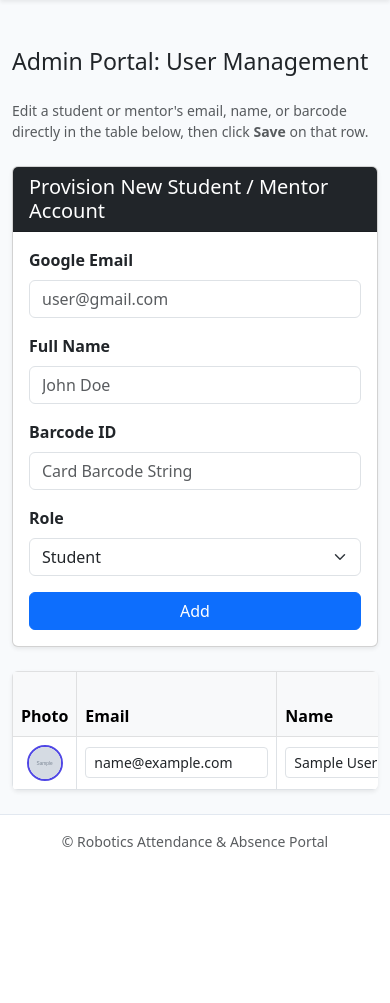
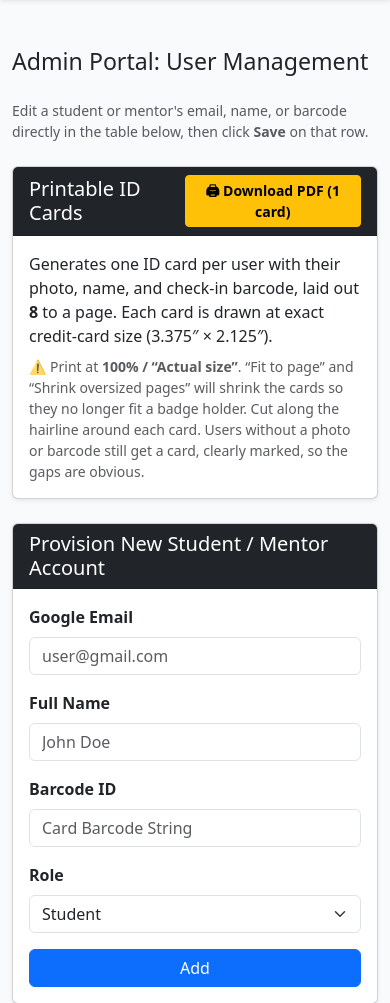
Before and after one commit to gmanandmarbles/attendance-portal, a Flask app: page /admin/users in a window 390 px wide. Shown: the part 72-1075 px from the top of the page. Before the commit the page ends 919 px from the top, so only its background shows below. Run offline with Flask 3, Linux system fonts and the light colour scheme; the visitor is signed in with stand-in values (Sample User, id 1); tables that the repository leaves empty hold one stand-in row (values such as "Sample post"); grey boxes marked "Sample" are stand-in pictures.

Commit message:
Add downloadable credit-card sized ID cards for admins
Adds an admin-only printable badge sheet at /admin/id-cards.pdf with one
ID card per user: photo, name, and their check-in barcode.

Each card is drawn at exactly ISO/IEC 7810 ID-1 (3.375in x 2.125in), the
same size as a credit card, 8 to a US Letter page, with no scaling
anywhere in the output so a sheet printed at 100% comes out true size.

Notes:
- Code 128 barcodes, laid out by hand for exact fit across the card with
  the spec's 10-module quiet zones. Barcodes too long to fit above the
  0.6pt scannable module width are flagged in the page 1 margin instead
  of being drawn too narrow to read, and the human-readable code is
  always printed beneath the bars.
- Photos are cover-cropped square and EXIF-rotated so phone photos aren't
  sideways, and a missing/unreadable photo falls back to initials.
- The admin UI warns that printing must be at actual size, since that is
  what keeps the cards credit-card sized.

Requires reportlab and Pillow.

```diff
--- a/app.py
+++ b/app.py
@@ -13,7 +13,7 @@ from zoneinfo import ZoneInfo
 from functools import wraps
 from flask import (
     Flask, render_template, redirect, url_for,
-    request, session, flash, jsonify, send_from_directory, abort
+    request, session, flash, jsonify, send_from_directory, abort, Response
 )
 from flask_sqlalchemy import SQLAlchemy
 from sqlalchemy.exc import IntegrityError
@@ -21,6 +21,13 @@ from authlib.integrations.flask_client import OAuth
 from werkzeug.utils import secure_filename
 from werkzeug.middleware.proxy_fix import ProxyFix
 from dotenv import load_dotenv
+from reportlab.graphics.barcode import code128
+from reportlab.lib.pagesizes import LETTER
+from reportlab.lib.units import inch
+from reportlab.lib.utils import ImageReader
+from reportlab.pdfbase import pdfmetrics
+from reportlab.pdfgen.canvas import Canvas
+from PIL import Image, ImageOps
 
 load_dotenv()
 
@@ -1082,6 +1089,443 @@ def admin_logs():
     )
 
 # ==========================================
+# ID CARD / BADGE PDF (ADMIN)
+# ==========================================
+# Prints every user as a printable badge: photo, name and check-in barcode.
+# Each badge is drawn at exactly ISO/IEC 7810 ID-1 size (3.375in x 2.125in),
+# the same dimensions as a normal credit card, so a trimmed card is a real card.
+# Nothing is scaled, so printing the sheet at 100% keeps that size exact.
+
+ID_CARD_WIDTH = 3.375 * inch        # 243.0 pt - ISO/IEC 7810 ID-1 ("credit card")
+ID_CARD_HEIGHT = 2.125 * inch       # 153.0 pt
+
+BADGE_PAGE = LETTER                 # US Letter, 612 x 792 pt
+BADGE_MARGIN_X = 0.5 * inch         # 36 pt left and right
+BADGE_MARGIN_TOP = 0.85 * inch      # 61.2 pt - leaves room for the print note
+BADGE_MARGIN_BOTTOM = 0.5 * inch    # 36 pt
+BADGE_COLUMNS = 2
+BADGE_ROWS = 4                      # 8 badges per sheet
+BADGE_PER_PAGE = BADGE_COLUMNS * BADGE_ROWS
+BADGE_CARD_PADDING = 9.0
+
+# Geometry inside one card, measured up from the card's bottom-left corner.
+BADGE_PHOTO_SIZE = 78.0
+BADGE_BARCODE_HEIGHT = 38.0
+BADGE_BARCODE_TEXT_SIZE = 8.0
+BADGE_NAME_SIZE = 12.5
+BADGE_NAME_LEADING = 14.0
+BADGE_NAME_MAX_LINES = 3
+BADGE_TEXT_GAP = 22.0              # card floor to the bottom of the barcode
+BADGE_PHOTO_GAP = 6.0              # barcode to portrait
+BADGE_MIN_TEXT_SIZE = 5.0          # never shrink the printed code below this
+
+BARCODE_QUIET_MODULES = 10          # Code 128's minimum quiet zone, in modules
+MIN_BARCODE_MODULE_WIDTH = 0.6      # pt (~0.21 mm); the Code 128 floor is ~0.54 pt
+
+
+def _card_layout(x, y):
+    """Every position inside one badge, given the card's bottom-left corner (x, y).
+
+    Stacked from the bottom up: the barcode's human-readable code, then the bars,
+    then the portrait, so nothing can be drawn on top of anything else."""
+    pad = BADGE_CARD_PADDING
+    text_baseline = y + pad + 2
+    bars_y = y + BADGE_TEXT_GAP
+    photo_x = x + pad
+    photo_y = bars_y + BADGE_BARCODE_HEIGHT + BADGE_PHOTO_GAP
+    name_x = photo_x + BADGE_PHOTO_SIZE + pad
+    return {
+        "text_baseline": text_baseline,
+        "bars_y": bars_y,
+        "photo_x": photo_x,
+        "photo_y": photo_y,
+        "photo_size": BADGE_PHOTO_SIZE,
+        "name_x": name_x,
+        "name_width": (x + ID_CARD_WIDTH - pad) - name_x,
+    }
+
+
+def _pdf_safe(text):
+    """Flatten text to something reportlab's built-in WinAnsi fonts can actually draw.
+    Photos and names come from user-supplied data, so a stray emoji or non-Latin
+    character would otherwise render as a black box or break the whole sheet."""
+    out = []
+    for ch in text or "":
+        if ord(ch) < 32 or ord(ch) == 127:
+            continue
+        try:
+            ch.encode("cp1252")
+        except UnicodeEncodeError:
+            ch = "?"
+        out.append(ch)
+    return " ".join("".join(out).split())
+
+
+def _wrap_lines(text, font_name, font_size, max_width, max_lines):
+    """Greedy word wrap for the name column.
+
+    Words too long to fit the column on their own (a long surname, or an email used
+    as a name) are split mid-word rather than allowed to run off the card, and
+    anything still dropped to stay within max_lines is marked with an ellipsis."""
+
+    def fits(candidate):
+        return pdfmetrics.stringWidth(candidate, font_name, font_size) <= max_width
+
+    # Reduce the text to the smallest pieces that each fit on a line.
+    atoms = []
+    for word in text.split():
+        if fits(word):
+            atoms.append(word)
+            continue
+        chunk = ""
+        for ch in word:
+            if chunk and not fits(chunk + ch):
+                atoms.append(chunk)
+                chunk = ch
+            else:
+                chunk += ch
+        if chunk:
+            atoms.append(chunk)
+
+    lines = []
+    current = ""
+    leftover = 0
+
+    for index, atom in enumerate(atoms):
+        candidate = atom if not current else f"{current} {atom}"
+        if current and not fits(candidate):
+            lines.append(current)
+            current = atom
+        else:
+            current = candidate
+        # current is still unplaced here, so hitting the line limit drops it.
+        if len(lines) == max_lines:
+            leftover = len(atoms) - index
+            break
+    else:
+        if current:
+            lines.append(current)
+
+    if leftover and lines:
+        last = lines[-1]
+        if not fits(last + "…") and " " in last:
+            trimmed = last.rsplit(" ", 1)[0]
+            if trimmed and fits(trimmed + "…"):
+                last = trimmed
+        # Drop trailing characters, not whole words, so a single unbroken word
+        # still gets marked as cut off.
+        while last and not fits(last + "…"):
+            last = last[:-1]
+        lines[-1] = last + "…"
+
+    return lines
+
+
+def _fit_text_font(text, font_name, max_size, max_width, min_size):
+    """Largest size at or below max_size that keeps text on one line, never below min_size."""
+    if not text:
+        return max_size
+    width = pdfmetrics.stringWidth(text, font_name, max_size)
+    if width <= max_width:
+        return max_size
+    return max(min_size, max_size * (max_width / width))
+
+
+def _truncate_to_width(text, font_name, font_size, max_width):
+    """Drop trailing characters (marked with an ellipsis) until the text fits one line."""
+    if pdfmetrics.stringWidth(text, font_name, font_size) <= max_width:
+        return text
+    trimmed = text
+    while trimmed and pdfmetrics.stringWidth(trimmed + "…", font_name, font_size) > max_width:
+        trimmed = trimmed[:-1]
+    return (trimmed + "…") if trimmed else ""
+
+
+def _code128_symbol(value, max_width):
+    """Validate a value and work out the geometry of its Code 128 symbol.
+
+    Returns (pattern, module_width, is_scannable). `pattern` is None when the value
+    can't be represented in Code 128 at all."""
+    try:
+        symbol = code128.Code128(value=value)
+        symbol.validate()
+        symbol.encode()   # populates the encoded symbols that decompose() reads
+        pattern = symbol.decompose()
+    except Exception:
+        return None, 0.0, False
+
+    modules = 0
+    for ch in pattern:
+        if "a" <= ch <= "f":
+            modules += ord(ch) - 96          # space, 1 to 6 modules wide
+        elif "A" <= ch <= "F":
+            modules += ord(ch) - 64          # bar, 1 to 6 modules wide
+
+    total = modules + (2 * BARCODE_QUIET_MODULES)
+    if total <= 0:
+        return None, 0.0, False
+
+    module_width = max_width / total
+    return pattern, module_width, module_width >= MIN_BARCODE_MODULE_WIDTH
+
+
+def _is_code128_encodable(value):
+    """Code 128 covers the full ASCII range but nothing else, and control characters
+    would produce a symbol no scanner should ever read. Anything outside printable
+    ASCII is shown as text instead of drawn as a barcode that wouldn't match the kiosk."""
+    return bool(value) and all(32 <= ord(ch) <= 126 for ch in value)
+
+
+def _draw_code128(pdf, value, x, y, max_width, height):
+    """Draw a Code 128 symbol with its bottom-left corner at (x, y), fitted to max_width.
+    The quiet zones are drawn inside max_width so the bars never touch the card edge."""
+    pattern, module_width, scannable = _code128_symbol(value, max_width)
+    if pattern is None:
+        return False
+
+    cursor = x + (BARCODE_QUIET_MODULES * module_width)
+    pdf.setFillColorRGB(0.04, 0.06, 0.10)
+    for ch in pattern:
+        if "a" <= ch <= "f":
+            cursor += (ord(ch) - 96) * module_width
+        elif "A" <= ch <= "F":
+            bar_width = (ord(ch) - 64) * module_width
+            pdf.rect(cursor, y, bar_width, height, stroke=0, fill=1)
+            cursor += bar_width
+
+    return scannable
+
+
+def _load_card_photo(photo_url):
+    """Load a user's photo, cropped square and downscaled for the badge. Returns a
+    reportlab ImageReader, or None if there's no photo or it can't be read."""
+    if not photo_url:
+        return None
+
+    upload_dir = os.path.abspath(app.config['UPLOAD_FOLDER'])
+    path = os.path.abspath(os.path.join(upload_dir, os.path.basename(photo_url)))
+    # A stored photo_url must never be able to point outside the upload folder.
+    if os.path.commonpath([path, upload_dir]) != upload_dir:
+        return None
+
+    try:
+        with Image.open(path) as src:
+            src.load()
+            # Phone photos store rotation in EXIF; without this the face ends up sideways.
+            image = ImageOps.exif_transpose(src) or src
+
+            side = min(image.size)
+            if side <= 0:
+                return None
+            # Crop from slightly above centre so heads survive a portrait-to-square trim.
+            left = (image.width - side) // 2
+            top = int((image.height - side) * 0.30)
+            image = image.crop((left, top, left + side, top + side))
+
+            image = image.convert("RGB").resize((400, 400), Image.LANCZOS)
+            buffer = io.BytesIO()
+            image.save(buffer, format="JPEG", quality=88, optimize=True)
+            buffer.seek(0)
+            return ImageReader(buffer)
+    except Exception:
+        app.logger.warning("Could not read photo %s for an ID card; using a placeholder.", photo_url)
+        return None
+
+
+def _initials(name):
+    """Up to two initials for the placeholder portrait."""
+    parts = [p for p in (name or "").split() if p]
+    if not parts:
+        return "?"
+    if len(parts) == 1:
+        return parts[0][0].upper()
+    return (parts[0][0] + parts[-1][0]).upper()
+
+
+def _badge_grid():
+    """Bottom-left corner of every badge slot on the sheet, row by row."""
+    page_width, page_height = BADGE_PAGE
+    usable_w = page_width - (2 * BADGE_MARGIN_X)
+    usable_h = page_height - BADGE_MARGIN_TOP - BADGE_MARGIN_BOTTOM
+    col_gap = (usable_w - (BADGE_COLUMNS * ID_CARD_WIDTH)) / (BADGE_COLUMNS - 1)
+    row_gap = (usable_h - (BADGE_ROWS * ID_CARD_HEIGHT)) / (BADGE_ROWS - 1)
+
+    slots = []
+    for row in range(BADGE_ROWS):
+        for col in range(BADGE_COLUMNS):
+            x = BADGE_MARGIN_X + (col * (ID_CARD_WIDTH + col_gap))
+            y = BADGE_MARGIN_BOTTOM + (row * (ID_CARD_HEIGHT + row_gap))
+            slots.append((x, y))
+    return slots
+
+
+def _draw_badge_sheet_notes(pdf, unscannable):
+    """The note above the first row of cards. The grid is identical on every page, so
+    this never shifts a card out of alignment. `unscannable` lists the barcode values
+    that are too long to fit at a width a scanner can read."""
+    pdf.setFont("Helvetica", 7)
+    pdf.setFillColorRGB(0.42, 0.47, 0.55)
+    pdf.drawString(
+        BADGE_MARGIN_X,
+        BADGE_PAGE[1] - (BADGE_MARGIN_TOP - 12),
+        "ID cards are credit-card sized - print at 100% / \"Actual size\". "
+        "Do not use \"Fit to page\" or \"Shrink oversized pages\"."
+    )
+
+    if unscannable:
+        pdf.setFillColorRGB(0.72, 0.15, 0.15)
+        pdf.drawString(
+            BADGE_MARGIN_X,
+            BADGE_PAGE[1] - (BADGE_MARGIN_TOP - 22),
+            f"{len(unscannable)} barcode(s) are too long to fit at a scannable width - "
+            "key in the printed code below the bars, or shorten the barcode."
+        )
+
+
+def _draw_id_card(pdf, user, x, y):
+    """Draw one credit-card-sized badge with its bottom-left corner at (x, y)."""
+    display_name = _pdf_safe(user.name) or _pdf_safe(user.email)
+    barcode_value = _pdf_safe(user.barcode)
+    role = _pdf_safe(user.role).upper()
+    box = _card_layout(x, y)
+
+    pad = BADGE_CARD_PADDING
+    text_baseline = box["text_baseline"]
+    bars_y = box["bars_y"]
+    photo_x = box["photo_x"]
+    photo_y = box["photo_y"]
+    name_x = box["name_x"]
+    name_width = box["name_width"]
+
+    pdf.saveState()
+
+    # Card face. The hairline doubles as the cut guide.
+    pdf.setFillColorRGB(1, 1, 1)
+    pdf.setStrokeColorRGB(0.78, 0.82, 0.88)
+    pdf.setLineWidth(0.6)
+    pdf.rect(x, y, ID_CARD_WIDTH, ID_CARD_HEIGHT, stroke=1, fill=1)
+
+    # Portrait
+    photo = _load_card_photo(user.photo_url)
+    if photo is not None:
+        pdf.drawImage(photo, photo_x, photo_y, BADGE_PHOTO_SIZE, BADGE_PHOTO_SIZE)
+        pdf.setStrokeColorRGB(0.78, 0.82, 0.88)
+        pdf.setLineWidth(0.6)
+        pdf.rect(photo_x, photo_y, BADGE_PHOTO_SIZE, BADGE_PHOTO_SIZE, stroke=1, fill=0)
+    else:
+        pdf.setFillColorRGB(0.93, 0.95, 0.97)
+        pdf.setStrokeColorRGB(0.80, 0.84, 0.90)
+        pdf.rect(photo_x, photo_y, BADGE_PHOTO_SIZE, BADGE_PHOTO_SIZE, stroke=1, fill=1)
+        pdf.setFillColorRGB(0.55, 0.60, 0.68)
+        pdf.setFont("Helvetica-Bold", 26)
+        pdf.drawCentredString(
+            photo_x + (BADGE_PHOTO_SIZE / 2),
+            photo_y + (BADGE_PHOTO_SIZE / 2) - 9,
+            _initials(display_name)
+        )
+
+    # Name, optically centred against the portrait
+    lines = _wrap_lines(display_name, "Helvetica-Bold", BADGE_NAME_SIZE, name_width, BADGE_NAME_MAX_LINES)
+    first_baseline = photo_y + ((BADGE_PHOTO_SIZE - (len(lines) * BADGE_NAME_LEADING)) / 2) + (BADGE_NAME_LEADING * 0.75)
+    pdf.setFillColorRGB(0.06, 0.09, 0.16)
+    pdf.setFont("Helvetica-Bold", BADGE_NAME_SIZE)
+    for offset, line in enumerate(lines):
+        pdf.drawString(name_x, first_baseline - (offset * BADGE_NAME_LEADING), line)
+
+    if role:
+        pdf.setFont("Helvetica", 7)
+        pdf.setFillColorRGB(0.42, 0.47, 0.55)
+        pdf.drawString(name_x, photo_y - 2, role)
+
+    # Check-in barcode, as wide as the card allows
+    usable_width = ID_CARD_WIDTH - (2 * pad)
+    if _is_code128_encodable(barcode_value):
+        _draw_code128(pdf, barcode_value, x + pad, bars_y, usable_width, BADGE_BARCODE_HEIGHT)
+
+    # Human-readable value, always printed so a badge is never unidentifiable.
+    # Long codes are shrunk, then ellipsized, so they can never run off the card.
+    printed = barcode_value or _pdf_safe(user.email)
+    text_size = _fit_text_font(printed, "Helvetica-Bold", BADGE_BARCODE_TEXT_SIZE, usable_width, BADGE_MIN_TEXT_SIZE)
+    printed = _truncate_to_width(printed, "Helvetica-Bold", text_size, usable_width)
+
+    if barcode_value:
+        pdf.setFillColorRGB(0.06, 0.09, 0.16)
+    else:
+        pdf.setFillColorRGB(0.93, 0.95, 0.97)
+        pdf.setStrokeColorRGB(0.72, 0.15, 0.15)
+        pdf.setLineWidth(0.8)
+        pdf.rect(x + pad, bars_y, usable_width, BADGE_BARCODE_HEIGHT, stroke=1, fill=1)
+        pdf.setFillColorRGB(0.72, 0.15, 0.15)
+        pdf.setFont("Helvetica-Bold", 11)
+        pdf.drawCentredString(x + (ID_CARD_WIDTH / 2), bars_y + (BADGE_BARCODE_HEIGHT / 2) - 4, "NO BARCODE ASSIGNED")
+        pdf.setFillColorRGB(0.42, 0.47, 0.55)
+
+    pdf.setFont("Helvetica-Bold", text_size)
+    pdf.drawCentredString(x + (ID_CARD_WIDTH / 2), text_baseline, printed)
+
+    pdf.restoreState()
+
+
+def _user_badge_sort_key(user):
+    """Sort by last name then first name so the printed sheet is alphabetical.
+    Users with no name on file are parked at the end, where the gap is easy to spot."""
+    parts = _pdf_safe(user.name).split()
+    email = (user.email or "").casefold()
+    if not parts:
+        return (1, "", "", email)
+    return (0, parts[-1].casefold(), parts[0].casefold(), email)
+
+
+def _build_id_card_pdf(users):
+    """Build the badge sheet PDF for the given users."""
+    users = sorted(users, key=_user_badge_sort_key)
+    slots = _badge_grid()
+
+    # Measured up front so the warnings can be printed in the page 1 margin.
+    unscannable = []
+    for user in users:
+        value = _pdf_safe(user.barcode)
+        if not _is_code128_encodable(value):
+            continue  # the card itself already flags a missing barcode
+        _, _, scannable = _code128_symbol(value, ID_CARD_WIDTH - (2 * BADGE_CARD_PADDING))
+        if not scannable:
+            unscannable.append(value)
+
+    buffer = io.BytesIO()
+    pdf = Canvas(buffer, pagesize=BADGE_PAGE)
+    pdf.setTitle("ID Cards - Robotics Attendance Portal")
+    pdf.setAuthor("Robotics Attendance Portal")
+    pdf.setSubject("Credit-card sized check-in badges - print at 100% (actual size)")
+
+    for index, user in enumerate(users):
+        slot = index % BADGE_PER_PAGE
+        if slot == 0:
+            if index:
+                pdf.showPage()
+            else:
+                _draw_badge_sheet_notes(pdf, unscannable)
+        _draw_id_card(pdf, user, *slots[slot])
+
+    pdf.save()
+    return buffer.getvalue()
+
+
+@app.route('/admin/id-cards.pdf')
+@role_required('admin')
+def admin_id_cards():
+    """Download a printable sheet of credit-card sized ID cards, one per user."""
+    users = User.query.order_by(User.id).all()
+    if not users:
+        abort(404)
+
+    filename = f"id-cards-{get_local_now():%Y-%m-%d}.pdf"
+    return Response(
+        _build_id_card_pdf(users),
+        mimetype="application/pdf",
+        headers={"Content-Disposition": f'attachment; filename="{filename}"'},
+    )
+
+# ==========================================
 # KIOSK ENGINE (BARCODE CHECK-IN/OUT)
 # ==========================================
 
--- a/requirements.txt
+++ b/requirements.txt
@@ -4,3 +4,5 @@ Authlib
 requests
 Werkzeug
 python-dotenv
+reportlab
+Pillow
--- a/templates/admin_users.html
+++ b/templates/admin_users.html
@@ -5,6 +5,25 @@
 {% block content %}
 <h3 class="mb-4">Admin Portal: User Management</h3>
 <p class="text-muted small mb-4">Edit a student or mentor's email, name, or barcode directly in the table below, then click <strong>Save</strong> on that row.</p>
+
+<!-- Printable ID Cards -->
+<div class="card shadow-sm mb-4">
+    <div class="card-header bg-dark text-white d-flex justify-content-between align-items-center">
+        <h5 class="card-title mb-0">Printable ID Cards</h5>
+        <a href="{{ url_for('admin_id_cards') }}" class="btn btn-warning btn-sm fw-semibold">
+            &#128424; Download PDF ({{ users|length }} card{{ '' if users|length == 1 else 's' }})
+        </a>
+    </div>
+    <div class="card-body">
+        <p class="mb-2">Generates one ID card per user with their photo, name, and check-in barcode, laid out
+            <strong>{{ 8 }}</strong> to a page. Each card is drawn at exact credit-card size
+            (3.375&Prime; &times; 2.125&Prime;).</p>
+        <p class="mb-0 text-muted small">&#9888;&#65039; Print at <strong>100% / &ldquo;Actual size&rdquo;</strong>.
+            &ldquo;Fit to page&rdquo; and &ldquo;Shrink oversized pages&rdquo; will shrink the cards so they no
+            longer fit a badge holder. Cut along the hairline around each card. Users without a photo or barcode
+            still get a card, clearly marked, so the gaps are obvious.</p>
+    </div>
+</div>
 
 <!-- Account Provisioning Form -->
 <div class="card shadow-sm mb-4">
```
